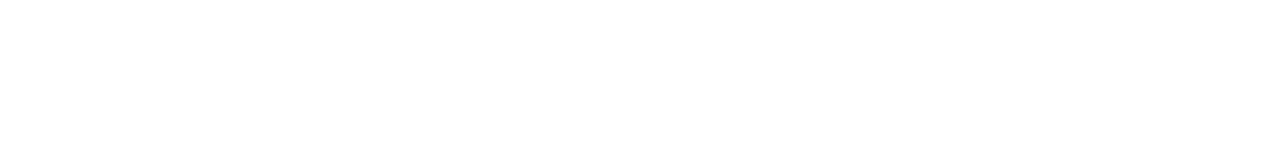
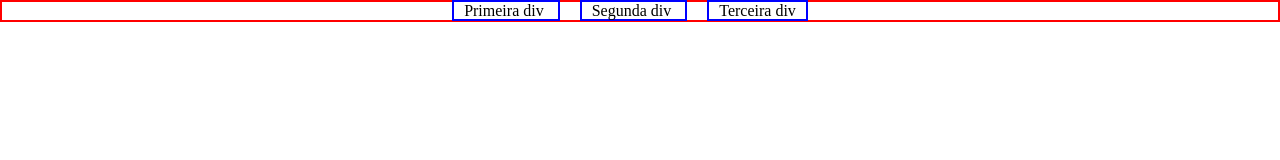
Before and after one commit to ClaraFaria13/display-inline, a plain HTML site: page index.html in a window 1280 px wide. Drawn offline with Linux system fonts and the light colour scheme.

Commit message:
atividade finalizada

```diff
--- a/index.html
+++ b/index.html
@@ -4,9 +4,22 @@
     <meta charset="UTF-8">
     <meta http-equiv="X-UA-Compatible" content="IE=edge">
     <meta name="viewport" content="width=device-width, initial-scale=1.0">
+    <link rel="stylesheet" href="style.css">
     <title>Display-Inline</title>
 </head>
 <body>
+    <main>
+        <div>
+            Primeira div
+        </div>
 
+        <div>
+            Segunda div
+        </div>
+
+        <div>
+            Terceira div
+        </div>
+    </main>
 </body>
 </html>
--- /dev/null
+++ b/style.css
@@ -0,0 +1,17 @@
+* {
+    margin: 0;
+    padding: 0;
+    box-sizing: border-box;
+}
+
+main {
+    border: 2px solid red;
+    text-align: center;
+}
+
+div {
+    border: 2px solid blue;
+    display: inline;
+    margin-right: 20px;
+    padding-inline: 10px;
+}
```
